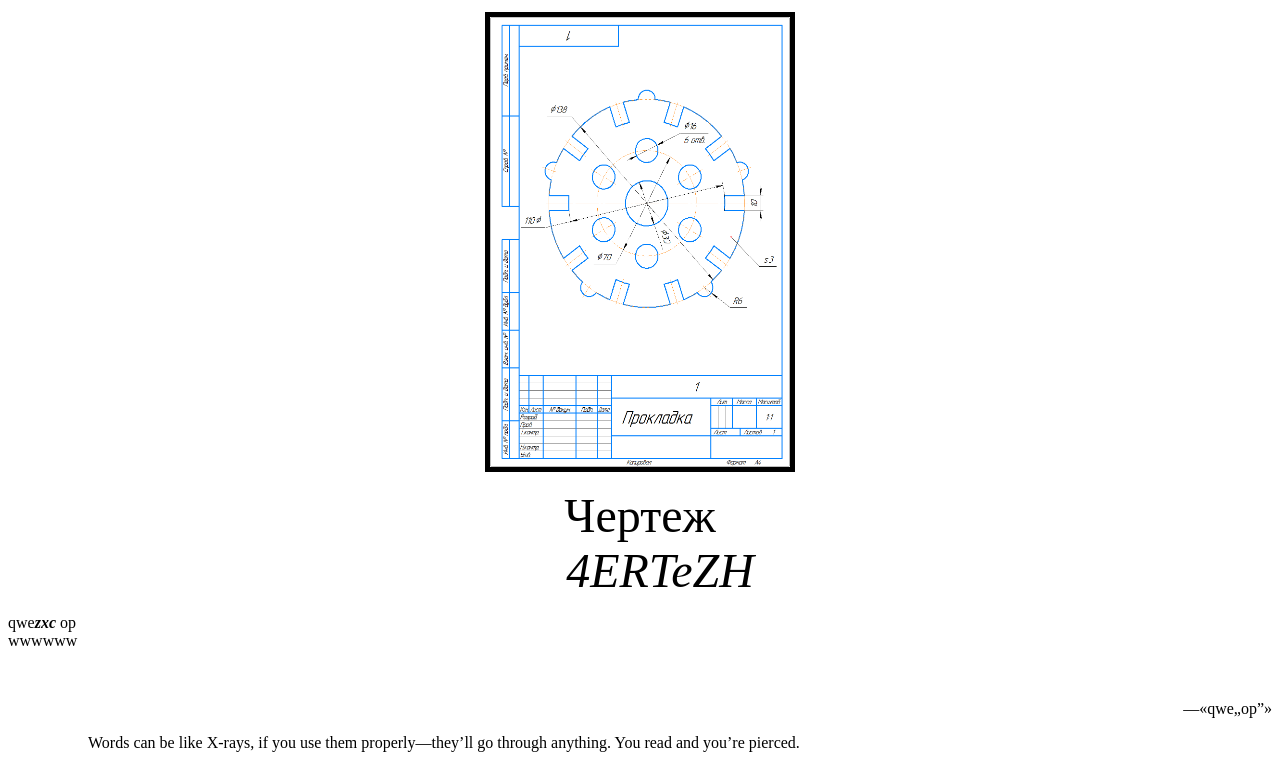
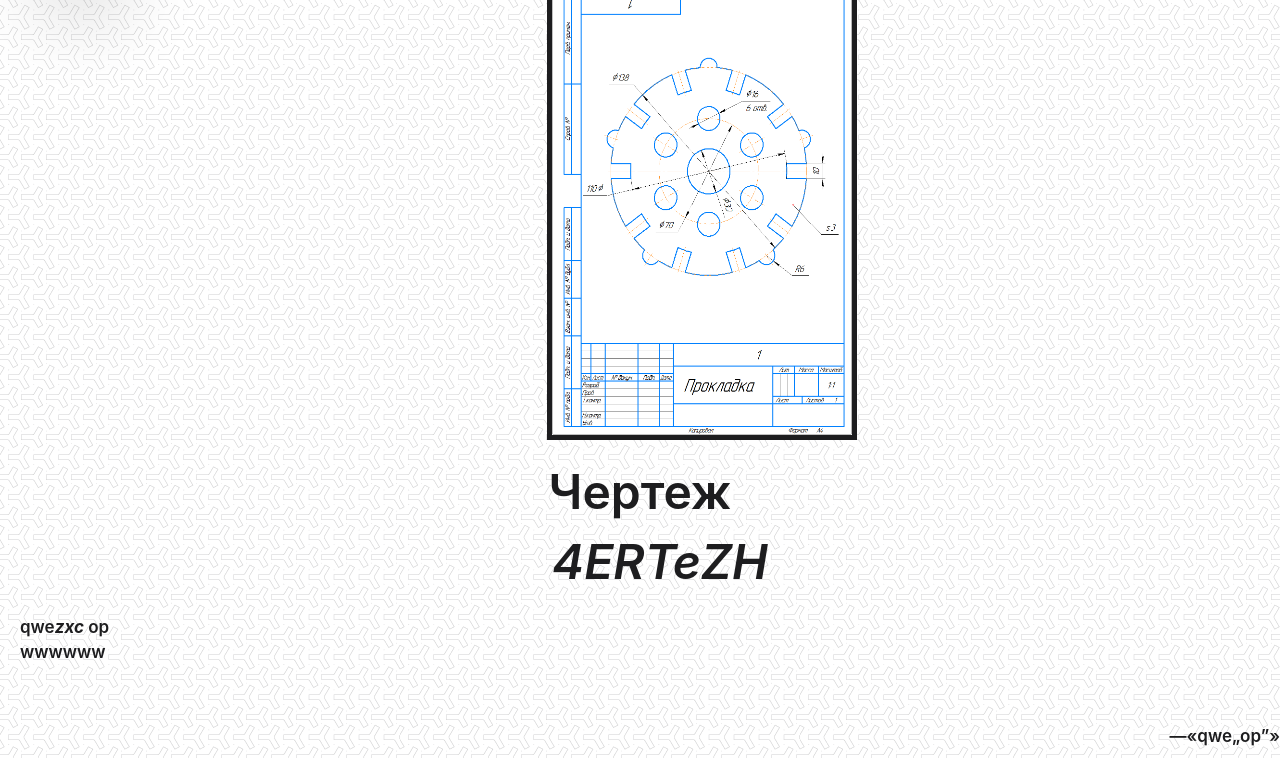
Before and after one commit to axidex/axidex.github.io, a plain HTML site: page site.html in a window 1280 px wide. Shown: the part 240-998 px from the top of the page. Drawn offline with Linux system fonts and the light colour scheme.

Commit message:
Update site.html

```diff
--- a/site.html
+++ b/site.html
@@ -2,7 +2,7 @@
 <html>
     <head>
         <title>My site</title>
-        <link rel="stylesheet" href="styles/background.css">
+        <link rel="stylesheet" href="styles/site.css">
         <style>
 
         </style>
```
